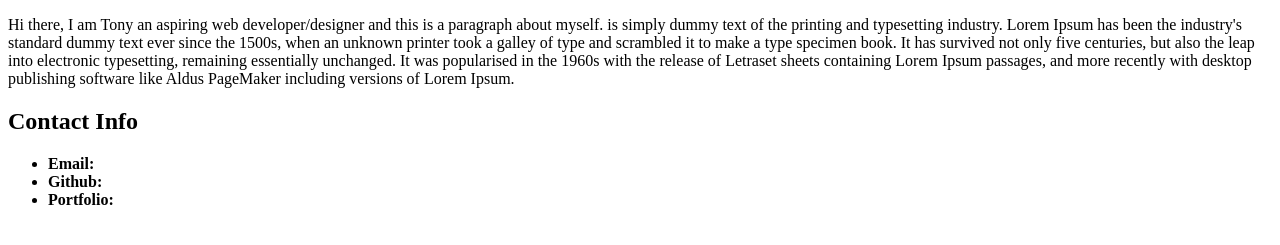
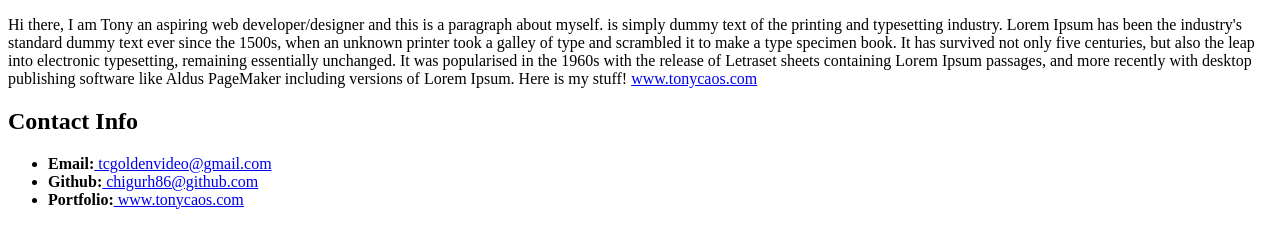
Before and after one commit to chigurh86/new-repo1, a plain HTML site: page index.html in a window 1280 px wide. Shown: the part 431-676 px from the top of the page. Drawn offline with Linux system fonts and the light colour scheme.

Commit message:
the newest change

```diff
--- a/index.html
+++ b/index.html
@@ -1,20 +1,22 @@
 <!DOCTYPE html>
 <head>
 	<title>Activity 1 - Bio</title>
+	<meta charset="UTF-8">
 </head>
 <body>
 	<div>
 		<h1>Student Bio</h1>
 		<h2>Your Name</h2>
-<img src="https://media.licdn.com/mpr/mpr/shrinknp_200_200/AAEAAQAAAAAAAAK-AAAAJDg2ZGUwNjY3LTcwMzMtNDg2Ni04YzU2LTE2Yzc1NGU2YTc2ZQ.jpg" alt="">
+		<img src="https://media.licdn.com/mpr/mpr/shrinknp_200_200/AAEAAQAAAAAAAAK-AAAAJDg2ZGUwNjY3LTcwMzMtNDg2Ni04YzU2LTE2Yzc1NGU2YTc2ZQ.jpg" alt="My Face">
 		<p>Hi there, I am Tony an aspiring web developer/designer and this is a paragraph about myself.
 		is simply dummy text of the printing and typesetting industry. Lorem Ipsum has been the industry's standard dummy text ever since the 1500s, when an unknown printer took a galley of type and scrambled it to make a type specimen book. It has survived not only five centuries, but also the leap into electronic typesetting, remaining essentially unchanged. It was popularised in the 1960s with the release of Letraset sheets containing Lorem Ipsum passages, and more recently with desktop publishing software like Aldus PageMaker including versions of Lorem Ipsum.
+		Here is my stuff! <a href="www.tonycaos.com">www.tonycaos.com</a>
 		</p>
 		<h2>Contact Info</h2>
 		<ul>
-	<li><strong>Email:</strong><a href="tcgoldenvideo@gmail.com"></a></li>
-	<li><strong>Github:</strong><a href="chigurh86@github.com"></a></li>
-	<li><strong>Portfolio:</strong><a href="www.tonycaos.com"></a></li>
+			<li><strong>Email:</strong><a href="#"> tcgoldenvideo@gmail.com</a></li>
+			<li><strong>Github:</strong><a href="#"> chigurh86@github.com</a></li>
+			<li><strong>Portfolio:</strong><a href="#"> www.tonycaos.com</a></li>
 		</ul>
 	</div>
 </body>
```
Lines whose indentation alone changed are shown as unchanged.
